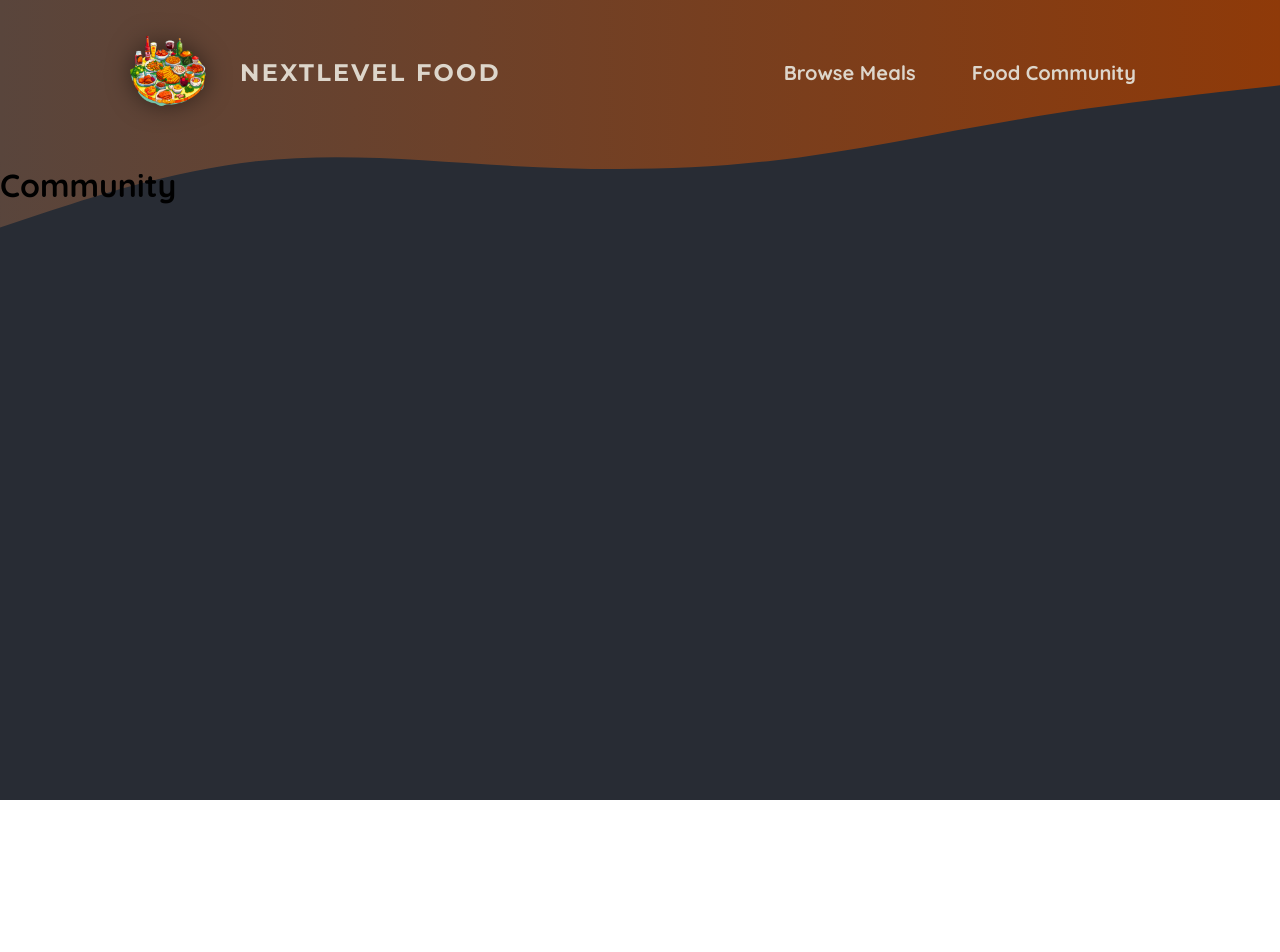
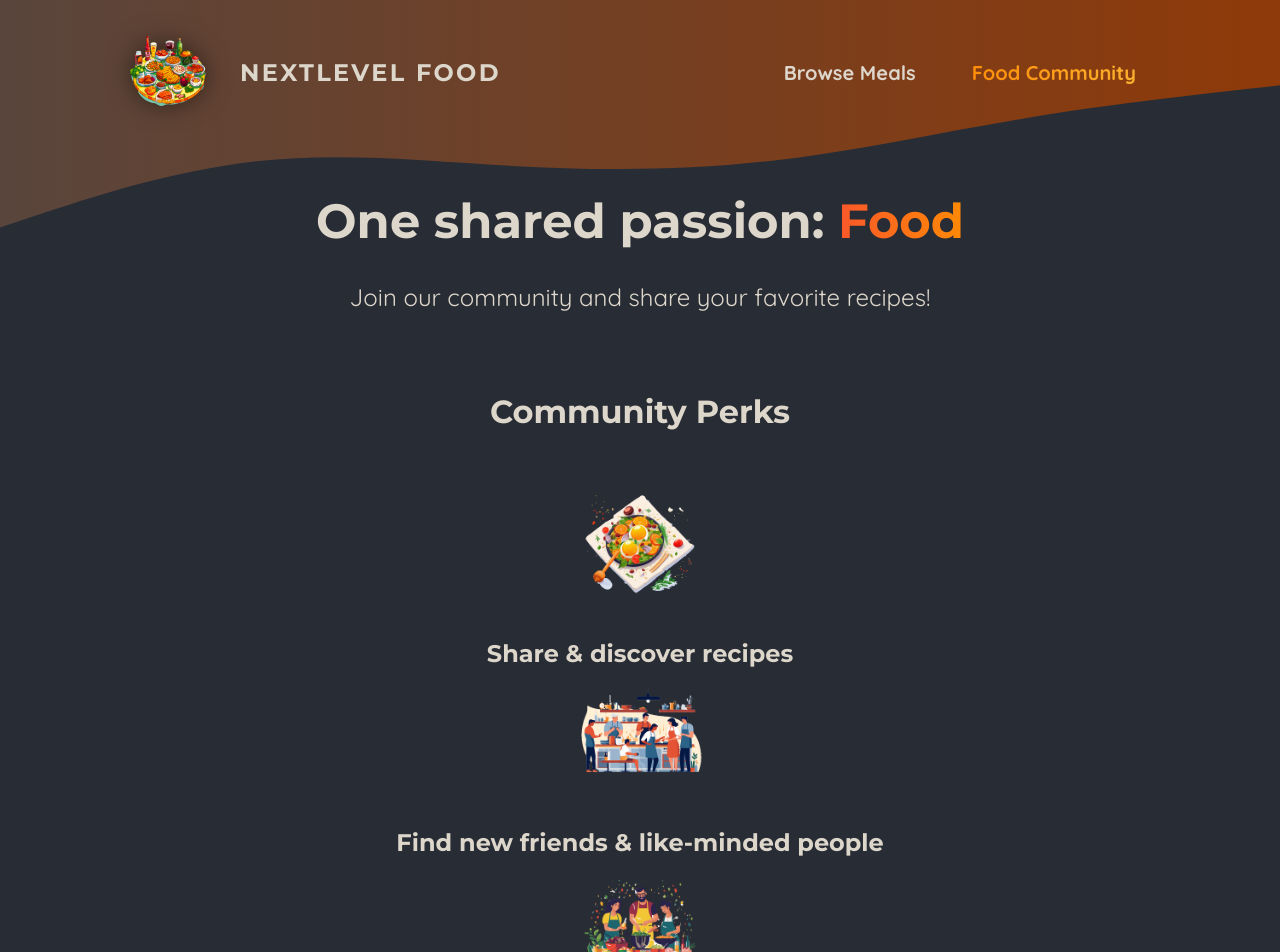
Before and after one commit to PedroJCAlmeida/food-nextjs, a Next.js app: page /community in a window 1280 px wide. Shown: the top 952 px of the page. Before the commit the page ends 800 px from the top, so only its background shows below. Built offline with nearby package versions, Linux system fonts and the light colour scheme.

Commit message:
Client component efficient

```diff
--- a/app/community/page.js
+++ b/app/community/page.js
@@ -1,5 +1,40 @@
-export default function CommunityPage(){
-    return(
-        <h1>Community</h1>
-    );
+import Image from 'next/image';
+
+import mealIcon from '@/assets/icons/meal.png';
+import communityIcon from '@/assets/icons/community.png';
+import eventsIcon from '@/assets/icons/events.png';
+import classes from './page.module.css';
+
+export default function CommunityPage() {
+  return (
+    <>
+      <header className={classes.header}>
+        <h1>
+          One shared passion: <span className={classes.highlight}>Food</span>
+        </h1>
+        <p>Join our community and share your favorite recipes!</p>
+      </header>
+      <main className={classes.main}>
+        <h2>Community Perks</h2>
+
+        <ul className={classes.perks}>
+          <li>
+            <Image src={mealIcon} alt="A delicious meal" />
+            <p>Share & discover recipes</p>
+          </li>
+          <li>
+            <Image src={communityIcon} alt="A crowd of people, cooking" />
+            <p>Find new friends & like-minded people</p>
+          </li>
+          <li>
+            <Image
+              src={eventsIcon}
+              alt="A crowd of people at a cooking event"
+            />
+            <p>Participate in exclusive events</p>
+          </li>
+        </ul>
+      </main>
+    </>
+  );
 }
--- /dev/null
+++ b/app/community/page.module.css
@@ -0,0 +1,61 @@
+.header {
+  gap: 3rem;
+  margin: 3rem auto 5rem auto;
+  width: 90%;
+  max-width: 75rem;
+  color: #ddd6cb;
+  font-size: 1.5rem;
+  text-align: center;
+}
+
+.header h1 {
+  font-family: 'Montserrat', sans-serif;
+}
+
+.highlight {
+  background: linear-gradient(90deg, #f9572a, #ff8a05);
+  background-clip: text;
+  -webkit-background-clip: text;
+  -webkit-text-fill-color: transparent;
+}
+
+.main {
+  width: 90%;
+  max-width: 40rem;
+  margin: 0 auto;
+  text-align: center;
+}
+
+.main h2 {
+  font-family: 'Montserrat', sans-serif;
+  font-size: 2rem;
+  margin-bottom: 3rem;
+  color: #ddd6cb;
+}
+
+.perks {
+  list-style: none;
+  margin: 3rem 0;
+  padding: 0;
+}
+
+.perks li {
+  display: flex;
+  flex-direction: column;
+  align-items: center;
+  gap: 2rem;
+}
+
+.perks img {
+  width: 8rem;
+  height: 8rem;
+  object-fit: contain;
+}
+
+.perks p {
+  font-family: 'Montserrat', sans-serif;
+  font-size: 1.5rem;
+  font-weight: bold;
+  margin: 0;
+  color: #ddd6cb;
+}
--- a/components/main-header/main-header.js
+++ b/components/main-header/main-header.js
@@ -4,11 +4,12 @@
 import logoImg from "@/assets/logo.png"
 import classes from "./main-header.module.css"
 import MainHeaderBackground from "./main-header-background";
+import NavLink from "./nav-link";
 
-export default function MianHeader(){
-    return(
+export default function MianHeader() {
+    return (
         <>
-        <MainHeaderBackground/>
+            <MainHeaderBackground />
             <header className={classes.header}>
                 <Link className={classes.logo} href="/">
                     <Image src={logoImg} alt="A plate with food on it" />
@@ -18,10 +19,10 @@
                 <nav className={classes.nav}>
                     <ul>
                         <li>
-                        <Link href="/meals">Browse Meals</Link>
+                        <NavLink href="/meals">Browse Meals</NavLink>
                         </li>
                             <li>
-                        <Link href="/community">Food Community</Link>
+                            <NavLink href="/community">Food Community</NavLink>
                         </li>
                     </ul>
                 </nav>
--- a/components/main-header/main-header.module.css
+++ b/components/main-header/main-header.module.css
@@ -21,29 +21,7 @@
   font-size: 1.25rem;
 }
 
-.nav a {
-  text-decoration: none;
-  color: #ddd6cb;
-  font-weight: bold;
-  padding: 0.5rem 1rem;
-  border-radius: 0.5rem;
-}
 
-.nav a:hover,
-.nav a:active {
-  background: linear-gradient(90deg, #ff8a05, #f9b331);
-  background-clip: text;
-  -webkit-background-clip: text;
-  -webkit-text-fill-color: transparent;
-  text-shadow: 0 0 18px rgba(248, 190, 42, 0.8);
-}
-
-.active {
-  background: linear-gradient(90deg, #ff8a05, #f9b331);
-  background-clip: text;
-  -webkit-background-clip: text;
-  -webkit-text-fill-color: transparent;
-}
 
 .logo {
   display: flex;
--- /dev/null
+++ b/components/main-header/nav-link.js
@@ -0,0 +1,18 @@
+"use client";
+import Link from "next/link";
+import { usePathname } from "next/navigation";
+import classes from "./nav-link.module.css";
+
+export default function NavLink({ href, children }) {
+  const path = usePathname();
+  return (
+    <Link
+      href={href}
+      className={
+        path.startsWith(href) ? `${classes.link} ${classes.active}` : classes.link
+      }
+    >
+      {children}
+    </Link>
+  );
+}
--- /dev/null
+++ b/components/main-header/nav-link.module.css
@@ -0,0 +1,24 @@
+.link {
+    text-decoration: none;
+    color: #ddd6cb;
+    font-weight: bold;
+    padding: 0.5rem 1rem;
+    border-radius: 0.5rem;
+  }
+
+  .link:hover,
+  .link:active {
+    background: linear-gradient(90deg, #ff8a05, #f9b331);
+    background-clip: text;
+    -webkit-background-clip: text;
+    -webkit-text-fill-color: transparent;
+    text-shadow: 0 0 18px rgba(248, 190, 42, 0.8);
+  }
+
+
+.active {
+    background: linear-gradient(90deg, #ff8a05, #f9b331);
+    background-clip: text;
+    -webkit-background-clip: text;
+    -webkit-text-fill-color: transparent;
+  }
```
Lines whose indentation alone changed are shown as unchanged.
